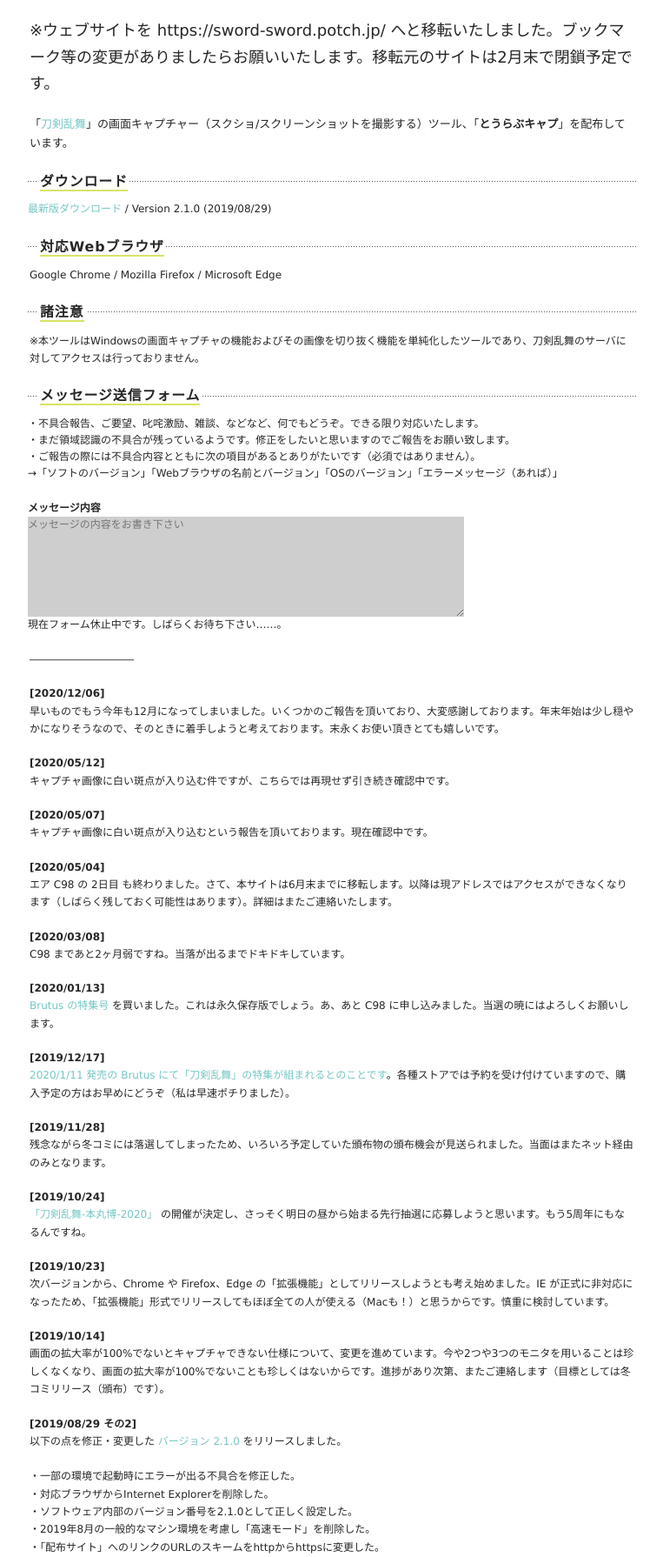
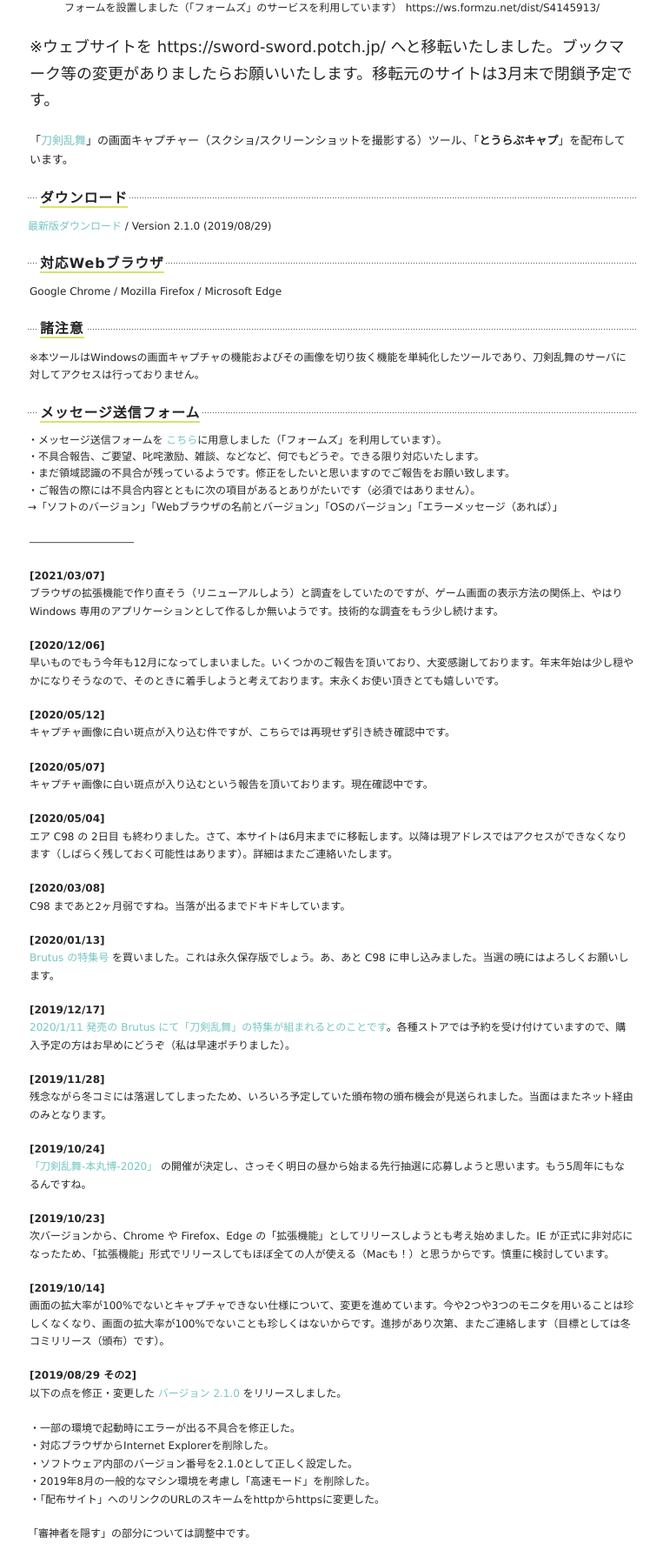
Before and after one commit to nikukyugamer/sword-sword-ranbu, a PHP site: page / in a window 1280 px wide. Shown: the part 147-1937 px from the top of the page at 87% size, without its empty margins (258-1021 px from the left). Run offline with PHP 8.4, Linux system fonts and the light colour scheme.

Commit message:
feat: 🎸 「フォームズ」を設置した (#9)

```diff
--- a/index.php
+++ b/index.php
@@ -59,11 +59,13 @@
 </div>
 <!-- :::::::::::::::::::: ヘッダー以上 :::::::::::::::::::: -->
 
+フォームを設置しました（「フォームズ」のサービスを利用しています）
+https://ws.formzu.net/dist/S4145913/
 
 <!-- :::::::::::::::::::: メイン :::::::::::::::::::: -->
 <div id="main">
 <p style="font-size: 18px;">
-※ウェブサイトを https://sword-sword.potch.jp/ へと移転いたしました。ブックマーク等の変更がありましたらお願いいたします。移転元のサイトは2月末で閉鎖予定です。
+※ウェブサイトを https://sword-sword.potch.jp/ へと移転いたしました。ブックマーク等の変更がありましたらお願いいたします。移転元のサイトは3月末で閉鎖予定です。
 </p>
 
 <p style="font-size: 13px;">
@@ -89,18 +91,8 @@
 
 <a name="message_form"></a>
 <div class="h3"><h3><strong>メッセージ送信フォーム</strong></h3></div>
-<?php
-// エラーがあったら表示
-if (isset($_SESSION['error'])) {
-  foreach ($_SESSION['error'] as $value) {
-    echo '<span style="color:red;">' . h($value) . '</span><br>' . "\n";
-  }
-}
-
-// 三項演算子を使用してセッションに保存されたデータを変数に代入
-$comment = isset($_SESSION['comment']) ? $_SESSION['comment'] : '';
-?>
 <ul class="message_form_attention">
+<li>・メッセージ送信フォームを <a href="https://ws.formzu.net/fgen/S4145913/" target="_blank">こちら</a>に用意しました（「フォームズ」を利用しています）。</li>
 <li>・不具合報告、ご要望、叱咤激励、雑談、などなど、何でもどうぞ。できる限り対応いたします。</li>
 <li>・まだ領域認識の不具合が残っているようです。修正をしたいと思いますのでご報告をお願い致します。</li>
 <li>・ご報告の際には不具合内容とともに次の項目があるとありがたいです（必須ではありません）。</li>
@@ -108,21 +100,16 @@
 <!--
 <li>・「不具合発生時のデスクトップ全体のスクリーンショット」につきましては<a href="http://www.harmonia.country/SnUploaderCandy/" target="_blank">アップローダーを設置しました</a>のでご活用下さい。</li>
 -->
-<p></p>
-  <form action="mailform_confirm.php" method="post">
-    <dl>
-      <dt><label for="comment" style="font-weight: bold;">メッセージ内容</label></dt>
-      <dd><textarea rows="6" cols="80" id="comment" name="comment"
-          maxlength="10000" placeholder="メッセージの内容をお書き下さい" required style="background-color:#cecece"><?php echo h($comment); ?></textarea></dd>
-    </dl>
-    <input type="hidden" name="token" value="<?php echo h($token); ?>">
-    現在フォーム休止中です。しばらくお待ち下さい……。
-    <!-- input style="border-style: ridge; padding: 5px; margin: 5px 0px 0px 0px;" type="submit" name="submit" value="送信前の入力内容のチェックへ" -->
-  </form>
 </ul>
 <p></p>
 
 <p>――――――――――</p>
+
+<p>
+<span style="font-weight: bold;">[2021/03/07]</span>
+<br>
+        ブラウザの拡張機能で作り直そう（リニューアルしよう）と調査をしていたのですが、ゲーム画面の表示方法の関係上、やはり Windows 専用のアプリケーションとして作るしか無いようです。技術的な調査をもう少し続けます。
+</p>
 
 <p>
 <span style="font-weight: bold;">[2020/12/06]</span>
```
